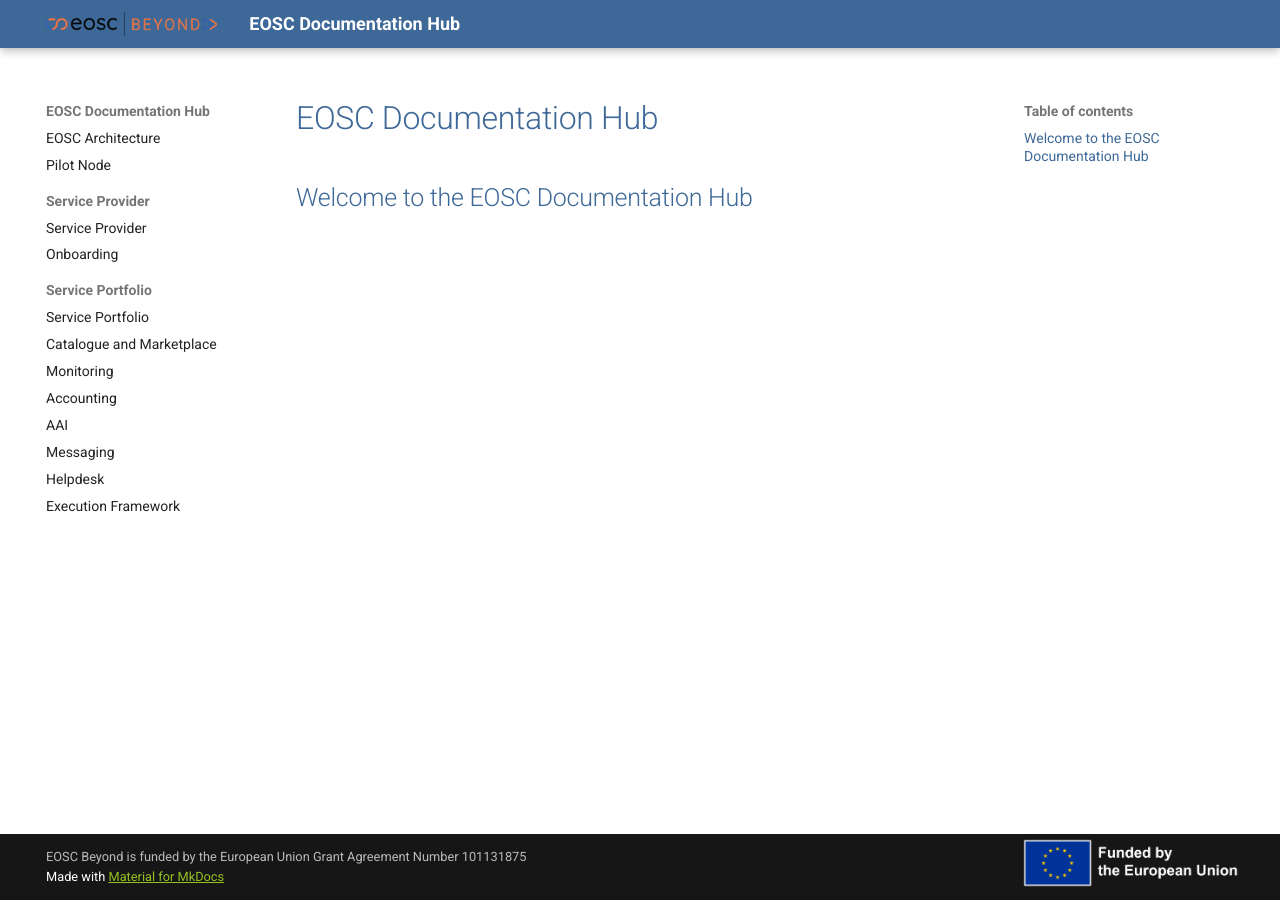
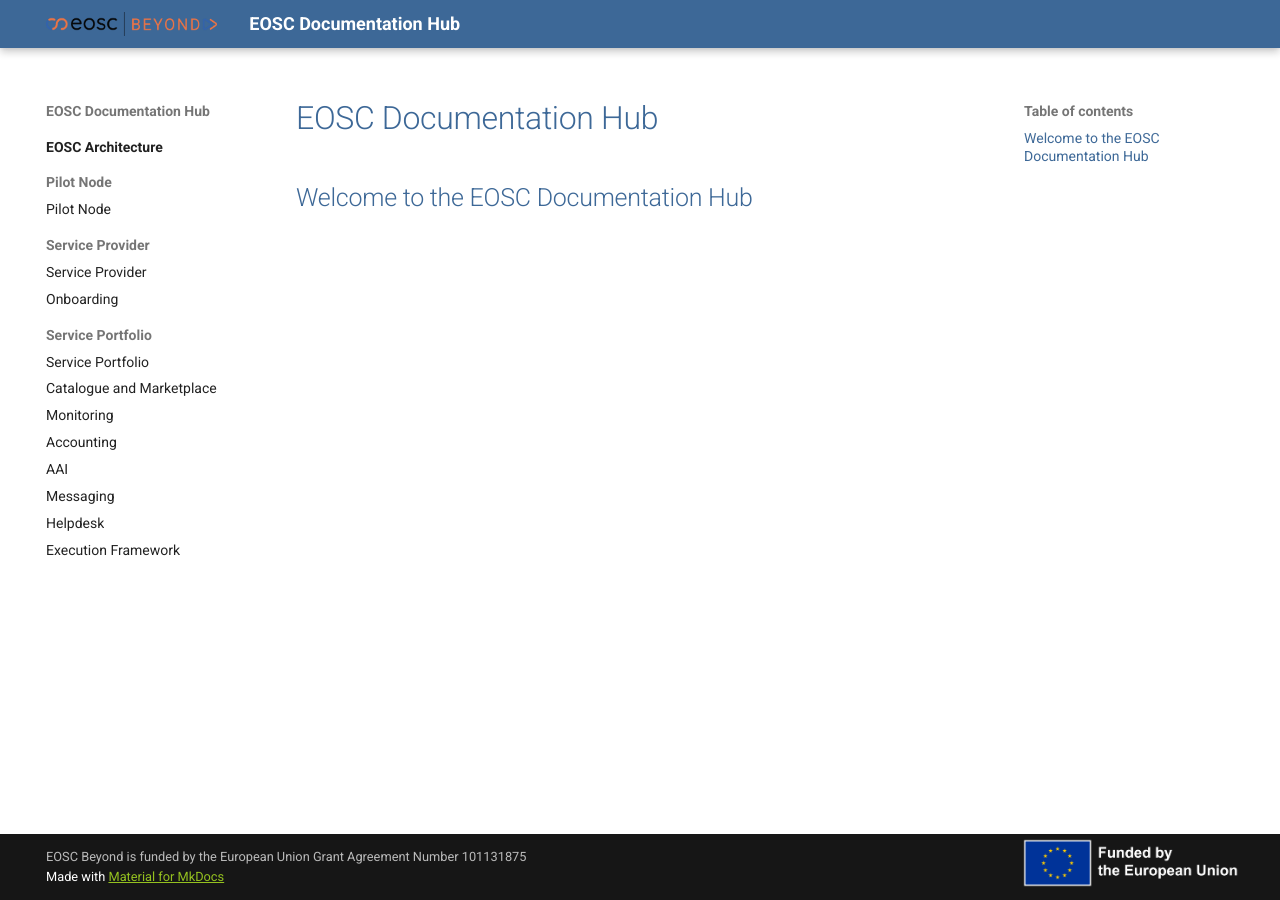
Before and after one commit to eosc-beyond-sandbox/eosc-sandbox, an MkDocs documentation site: the page built from resources/index.md, in a window 1280 px wide. Built offline with MkDocs 1.6.1 and Material for MkDocs 9.7.7, drawn with Linux system fonts in a browser that asks for light colours.

Commit message:
Navigation update

```diff
--- a/mkdocs.yml
+++ b/mkdocs.yml
@@ -33,8 +33,10 @@
 extra_css:
   - stylesheets/extra.css
 nav:
-  - EOSC Architecture: EOSC Architecture/index.md
-  - Pilot Node: Pilot Node/Pilot Node.md
+  - EOSC Architecture:
+    - EOSC Architecture/index.md
+  - Pilot Node:
+    - Pilot Node/Pilot Node.md
   - Service Provider:
     - Service Provider/Service Provider.md
     - Onboarding: Service Provider/Onboarding.md
```
